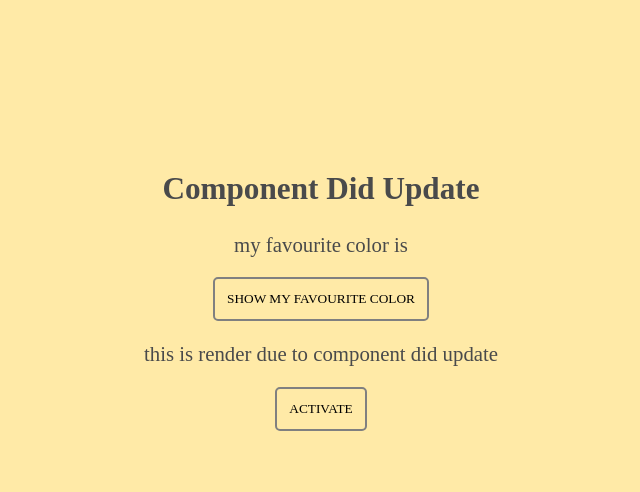
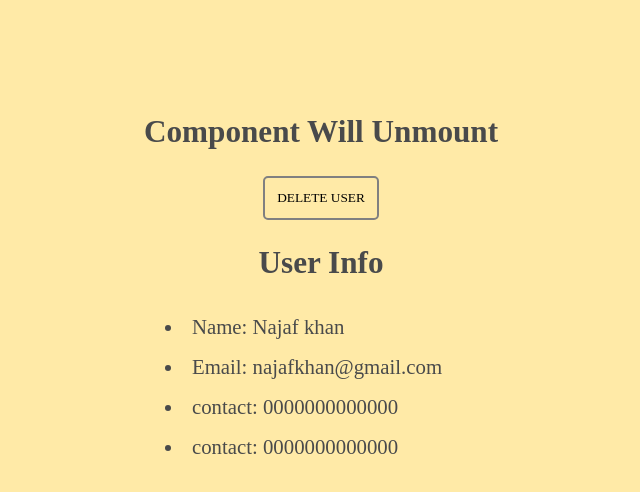
Before and after one commit to Najafkhan256/React, a React (Create React App) app: page / in a window 1280 px wide. Shown: the top 492 px of the page, without its empty margins (319-959 px from the left). Built offline with nearby package versions, Linux system fonts and the light colour scheme.

Commit message:
lifecycle component will unmount

```diff
--- a/src/App.js
+++ b/src/App.js
@@ -1,5 +1,6 @@
 import "./App.css";
-import CompDidUpdate from "./components/LifeCycleMethods/CompDidUpdate";
+import CompWillUnmount from "./components/CompWillUnmount/CompWillUnmount";
+// import CompDidUpdate from "./components/LifeCycleMethods/CompDidUpdate";
 // import HideAndShow from "./components/HideAndShow/HideAndShow";
 // import LifeCycleMethods from "./components/LifeCycleMethods/LifeCycleMethods";
 // import Hoc from "./components/HOC/Hoc";
@@ -60,8 +61,9 @@ function App() {
       <TodoAppVOne />
       <HideAndShow />
       <LifeCycleMethods />
+      <CompDidUpdate />
       */}
-      <CompDidUpdate />
+      <CompWillUnmount />
     </div>
   );
 }
--- /dev/null
+++ b/src/Components/CompWillUnmount/CompWillUnmount.jsx
@@ -0,0 +1,23 @@
+import React, { Component } from "react";
+import User from "./User";
+
+class CompWillUnmount extends Component {
+  constructor() {
+    super();
+    this.state = {
+      toggle: true,
+    };
+  }
+  render() {
+    return (
+      <div>
+        <h2>Component Will Unmount</h2>
+        <button onClick={() => this.setState({ toggle: !this.state.toggle })}>
+          Delete User
+        </button>
+        {this.state.toggle && <User />}
+      </div>
+    );
+  }
+}
+export default CompWillUnmount;
--- /dev/null
+++ b/src/Components/CompWillUnmount/User.jsx
@@ -0,0 +1,20 @@
+import React, { Component } from "react";
+
+export default class User extends Component {
+  componentWillUnmount() {
+    alert("User is deleted");
+  }
+  render() {
+    return (
+      <div>
+        <h2>User Info</h2>
+        <ul>
+          <li>Name: Najaf khan</li>
+          <li>Email: najafkhan@gmail.com</li>
+          <li>contact: 0000000000000</li>
+          <li>contact: 0000000000000</li>
+        </ul>
+      </div>
+    );
+  }
+}
```
